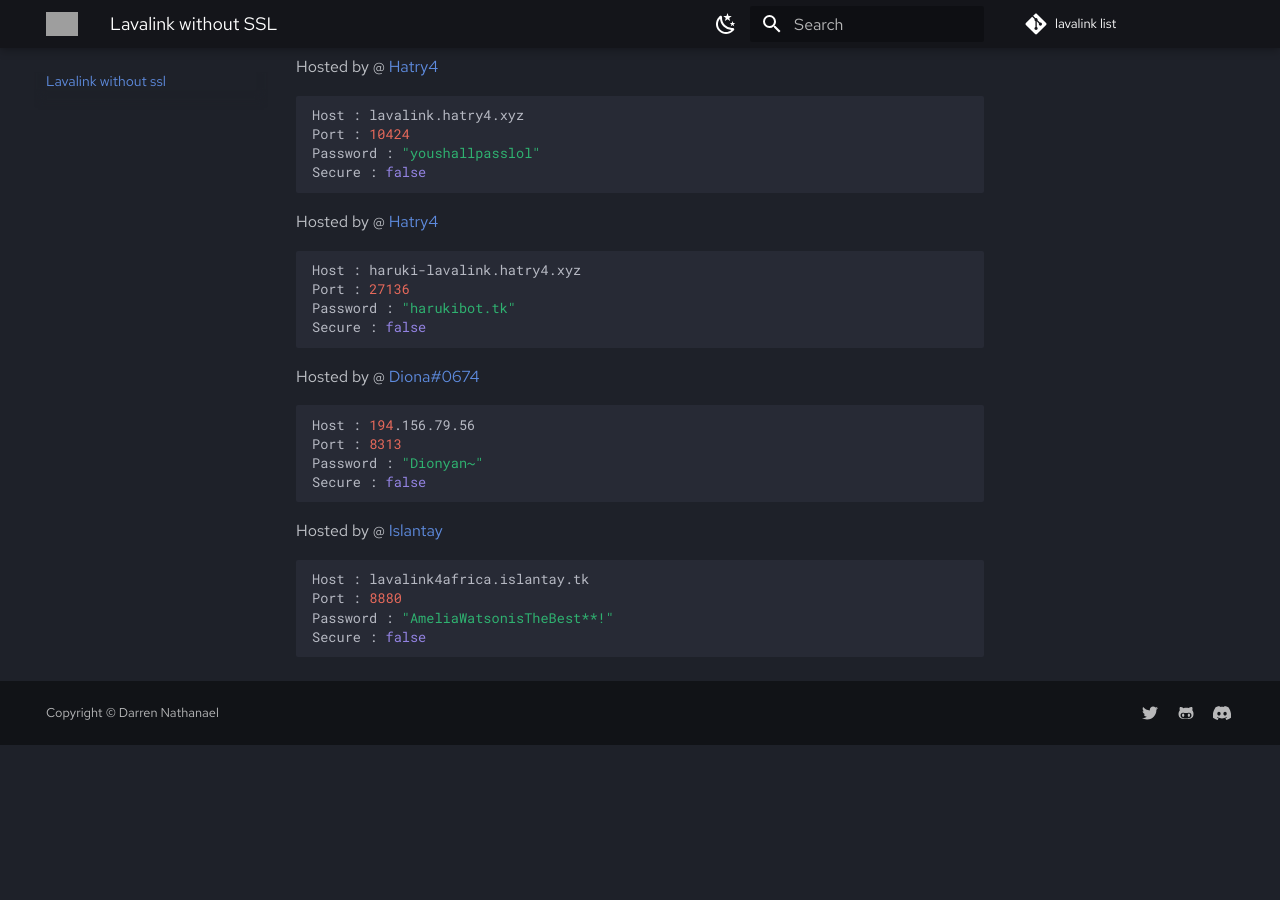
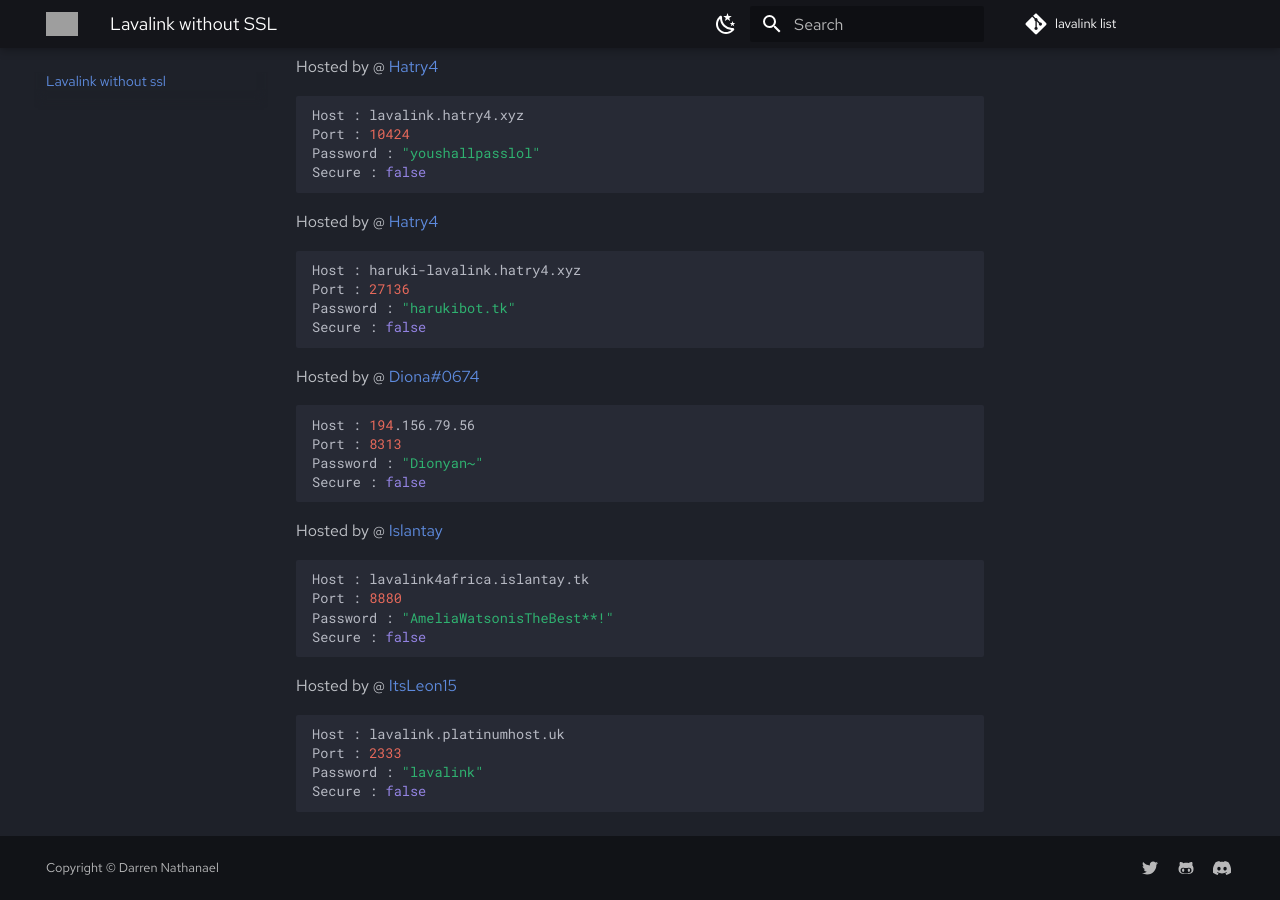
Before and after one commit to DarrenOfficial/lavalink-list, an MkDocs documentation site: the page built from docs/NoSSL/lavalink-without-ssl.md, in a window 1280 px wide and 900 px high, scrolled down 947 px. Built offline with MkDocs 1.6.1 and Material for MkDocs 9.7.7, drawn with Linux system fonts in a browser that asks for light colours; comment, search, counter and statistics services are not loaded; before the commit the page ends 1692 px from its top, so only the background shows below that; grey boxes are pictures that could not be loaded.

Commit message:
Update lavalink-without-ssl.md (#183)

````diff
--- a/docs/NoSSL/lavalink-without-ssl.md
+++ b/docs/NoSSL/lavalink-without-ssl.md
@@ -75,3 +75,11 @@ Port : 8880
 Password : "AmeliaWatsonisTheBest**!"
 Secure : false
 ```
+
+Hosted by @ [ItsLeon15](https://github.com/ItsLeon15)
+```bash
+Host : lavalink.platinumhost.uk
+Port : 2333
+Password : "lavalink"
+Secure : false
+```
````
